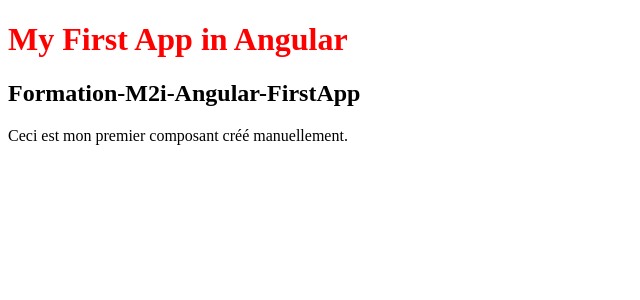
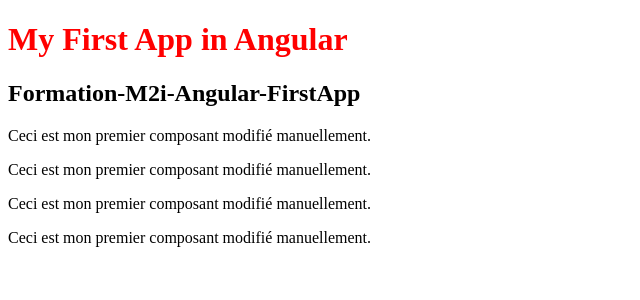
Before and after one commit to ThanhChau82/Formation-M2i-Angular-FirstApp, an Angular app: page / in a window 1280 px wide. Shown: the top 300 px of the page, without its empty margins (0-640 px from the left). Built offline with nearby package versions, Linux system fonts and the light colour scheme.

Commit message:
Ajouter le fichier html pour le FirstComponent

```diff
--- a/src/app/app.component.html
+++ b/src/app/app.component.html
@@ -1,3 +1,6 @@
 <h1 class="titre-rouge">My First App in Angular</h1>
 <h2>{{title}}</h2>
 <app-first></app-first><!--Ajouter le component FirstComponent-->
+<app-first></app-first>
+<app-first></app-first>
+<app-first></app-first>
--- /dev/null
+++ b/src/app/first/first.component.html
@@ -0,0 +1 @@
+<p>Ceci est mon premier composant modifié manuellement.</p>
--- a/src/app/first/first.component.ts
+++ b/src/app/first/first.component.ts
@@ -2,7 +2,7 @@
 
 @Component({
     selector : 'app-first',
-    template : `<p>Ceci est mon premier composant créé manuellement.</p>`
+    templateUrl : './first.component.html'
 })
 export class FirstComponent{
 
```
